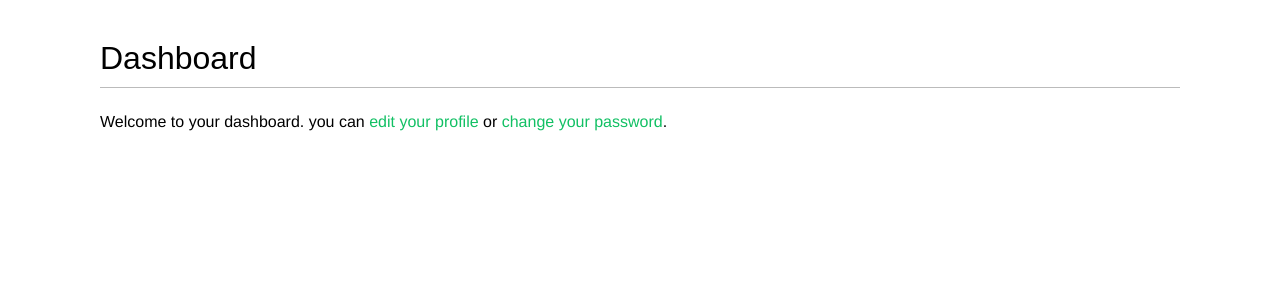
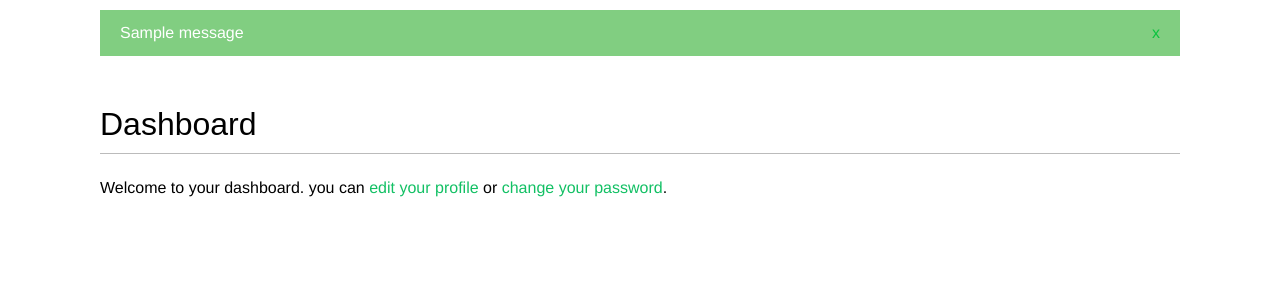
Before and after one commit to rezamazarloo/django-simple-social-site, a Django app: page /account/ in a window 1280 px wide. Shown: the part 48-348 px from the top of the page. Run offline with Django 4.2, Linux system fonts and the light colour scheme; a user stored in the database is signed in; tables that the repository leaves empty hold one stand-in row (values such as "Sample post"); one stand-in notice (Sample message) is shown; some web fonts are replaced.

Commit message:
added messages framework

```diff
--- a/bookmarks/account/templates/base.html
+++ b/bookmarks/account/templates/base.html
@@ -30,6 +30,16 @@
                 {% endif %}
             </span>
         </div>
+        {% if messages %}
+        <ul class="messages">
+            {% for message in messages %}
+            <li class="{{ message.tags }}">
+                {{ message|safe }}
+                <a href="#" class="close">x</a>
+            </li>
+            {% endfor %}
+        </ul>
+        {% endif %}
         <div id="content">
             {% block content %}
             {% endblock %}
--- a/bookmarks/account/views.py
+++ b/bookmarks/account/views.py
@@ -2,6 +2,7 @@ from django.contrib.auth import authenticate, login
 from django.contrib.auth.decorators import login_required
 from django.http import HttpResponse
 from django.shortcuts import render
+from django.contrib import messages
 
 from .models import Profile
 from .forms import LoginForm, UserRegisterationForm, ProfileEditForm, UserEditForm
@@ -58,6 +59,9 @@ def edit(request):
         if user_form.is_valid() and profile_form.is_valid():
             user_form.save()
             profile_form.save()
+            messages.success(request, "Profile updated successfully.")
+        else:
+            messages.error(request, "Error updating your profile.")
     else:
         user_form = UserEditForm(instance=request.user)
         profile_form = ProfileEditForm(instance=request.user.profile)
```
